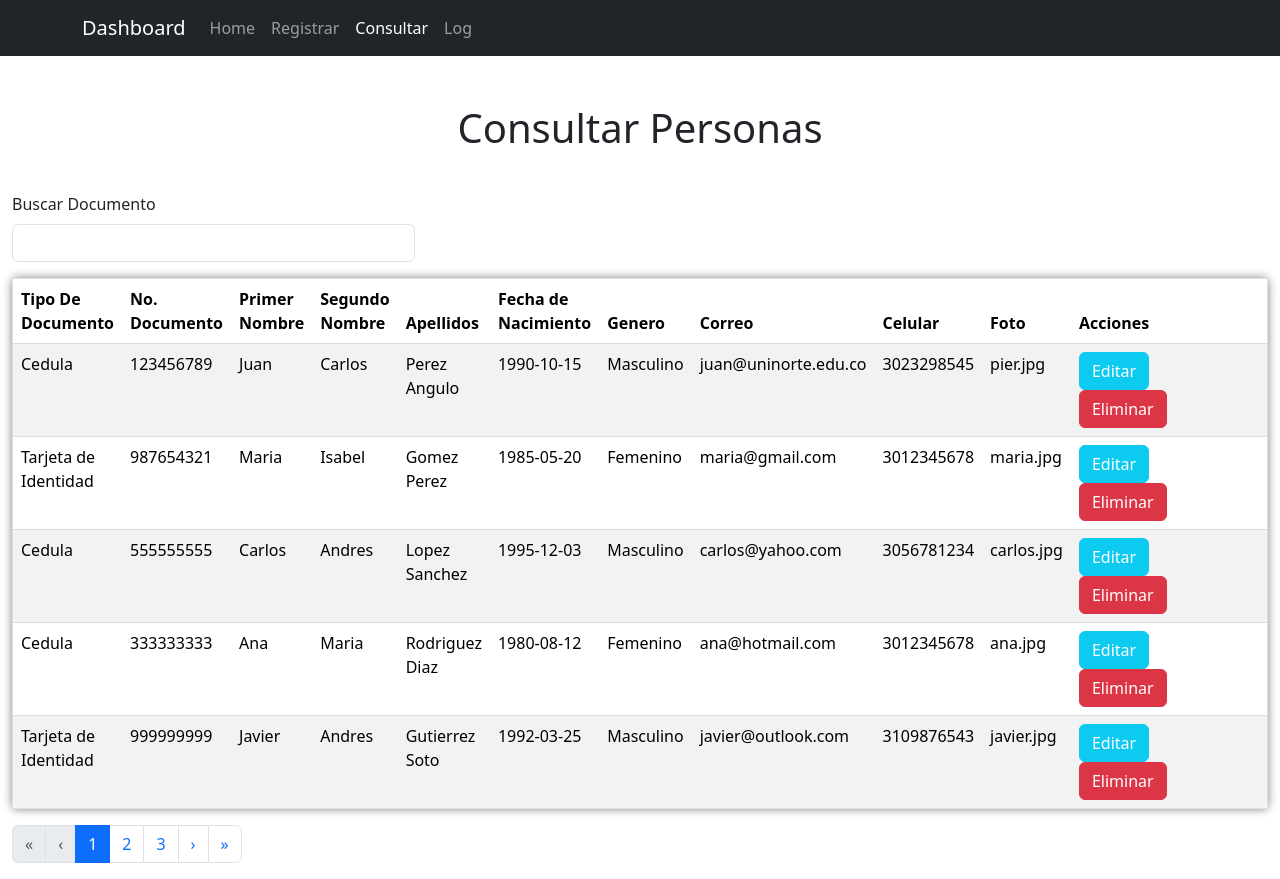
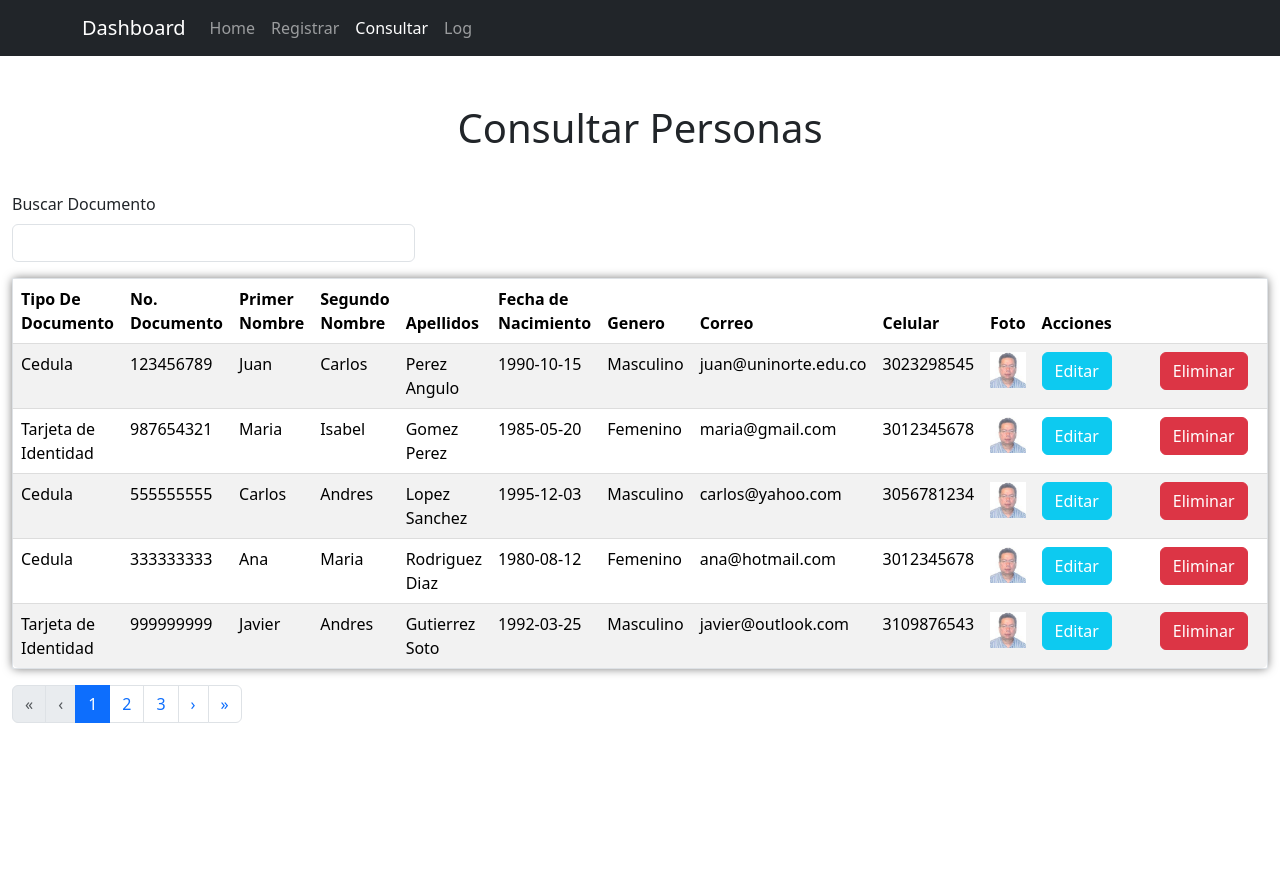
Before and after one commit to Bryamv/Dashboard_FrontEnd, a React (Vite) app: page /consult in a window 1280 px wide. After the commit the page ends 800 px from the top, so only its background shows below. Built offline with nearby package versions, Linux system fonts and the light colour scheme; data requests are answered from the project's data file.

Commit message:
add: image to table

```diff
--- a/src/components/CreateForm.jsx
+++ b/src/components/CreateForm.jsx
@@ -117,7 +117,7 @@ function CreateForm() {
           <Form onSubmit={handleSubmit(onSubmit)}>
             <Form.Group controlId="formDocumentType">
               <Form.Label>Tipo de documento</Form.Label>
-              <Form.Control as="select" {...register("tipo_documento_id")}>
+              <Form.Control as="select" {...register("tipo_documento")}>
                 <option>Tarjeta de identidad</option>
                 <option>Cédula</option>
               </Form.Control>
--- a/src/components/PersonTable.jsx
+++ b/src/components/PersonTable.jsx
@@ -53,7 +53,16 @@ const PersonTable = ({ data }) => {
             <td>{person.genero_id}</td>
             <td>{person.correo_electronico}</td>
             <td>{person.celular}</td>
-            <td>{person.foto.name}</td>
+            <td style={{ maxWidth: "100px" }}>
+              {person.foto && (
+                <img
+                  //src={URL.createObjectURL(person.foto)}
+                  src={`./images/pier.jpg`}
+                  alt={person.foto.name}
+                  style={{ maxWidth: "100%", height: "auto" }}
+                />
+              )}
+            </td>
             <td style={{ width: "500px" }}>
               <Button
                 variant="info"
```
Also changed, not shown: public/images/pier.jpg (added).
